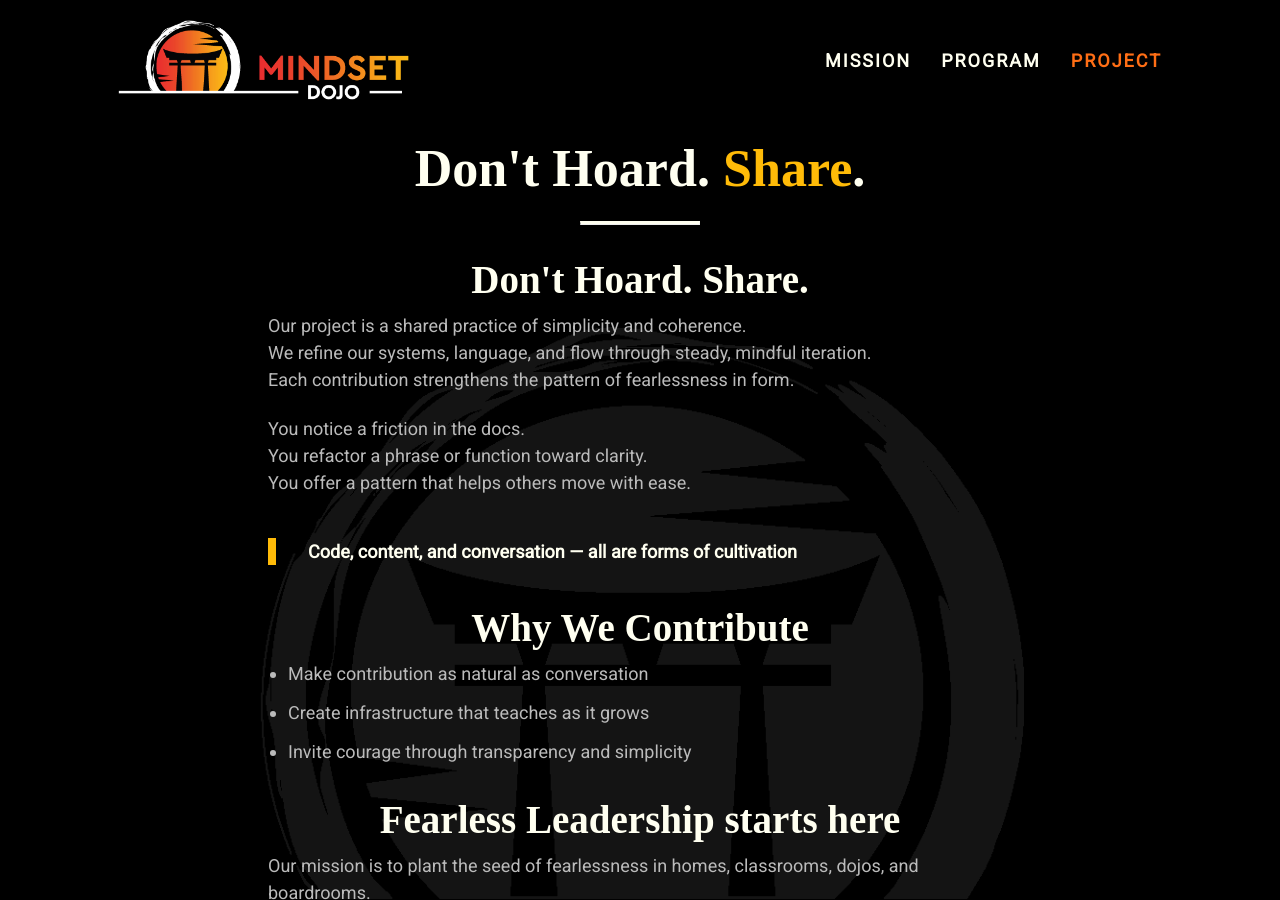
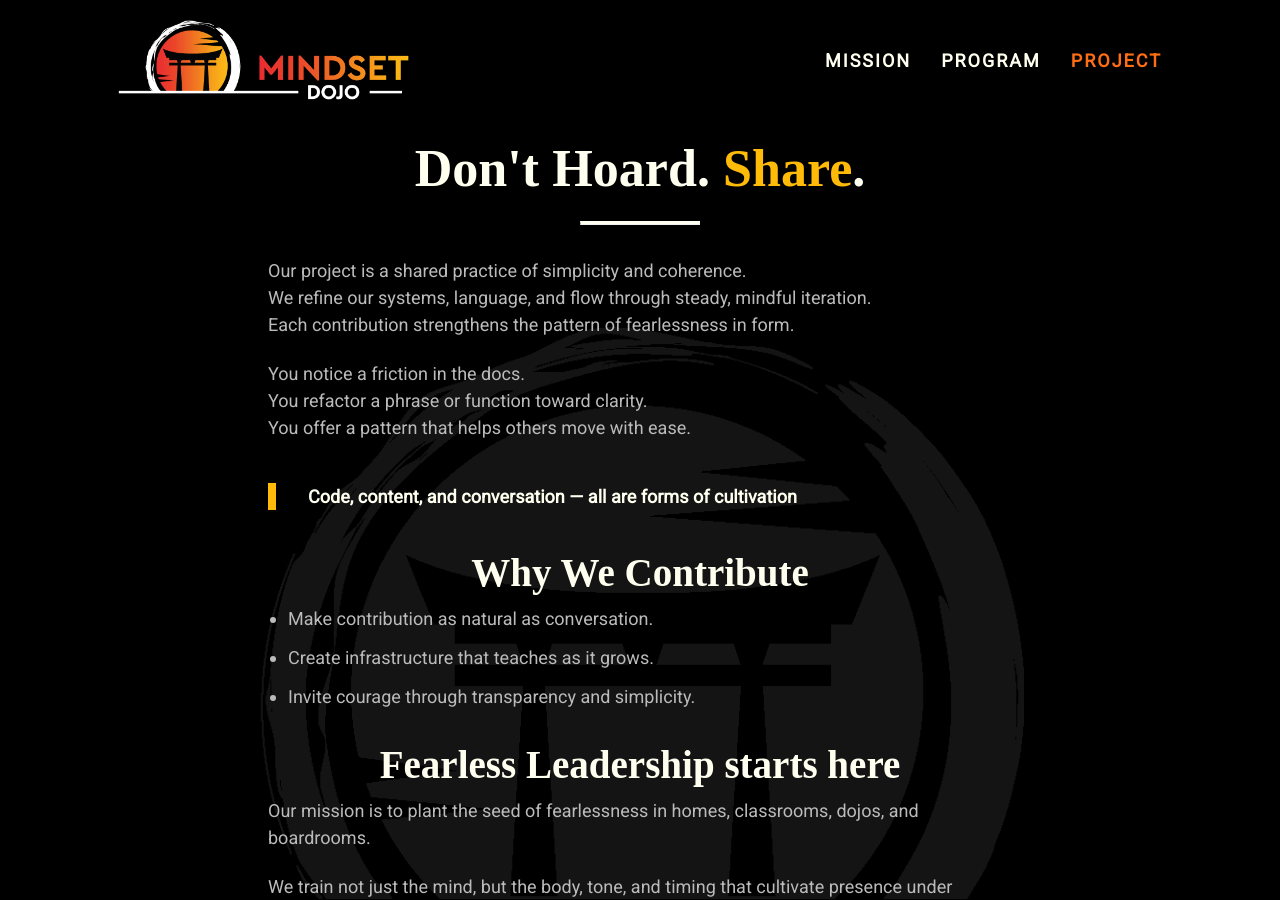
Before and after one commit to mindset-dojo/mindset-dojo.github.io, a Jekyll site: the page built from project.md, in a window 1280 px wide and 900 px high. Built offline with Jekyll 4.4.1, drawn with Linux system fonts in a browser that asks for light colours; some web fonts are replaced.

Commit message:
refactor: Project revamp and distill

```diff
--- a/_data/project.yaml
+++ b/_data/project.yaml
@@ -11,9 +11,9 @@ context:
     - "You offer a pattern that helps others move with ease."
   pullquote: "Code, content, and conversation — all are forms of cultivation"
   why_we_contribute:
-    - "Make contribution as natural as conversation"
-    - "Create infrastructure that teaches as it grows"
-    - "Invite courage through transparency and simplicity"
+    - "Make contribution as natural as conversation."
+    - "Create infrastructure that teaches as it grows."
+    - "Invite courage through transparency and simplicity."
   project_cta: "Cross the Threshold"
 designations:
   - label: Social Cultivator
--- a/project.md
+++ b/project.md
@@ -8,8 +8,6 @@ css_id: project
 {% assign context = site.data.project.context %}
 {% assign program = site.data.program %}
 {% assign project = site.data.project %}
-
-<h2>{{ project.mantra }}</h2>
 
 <p>
   {{ context.intro_lines | join: '<br>' }}
```
